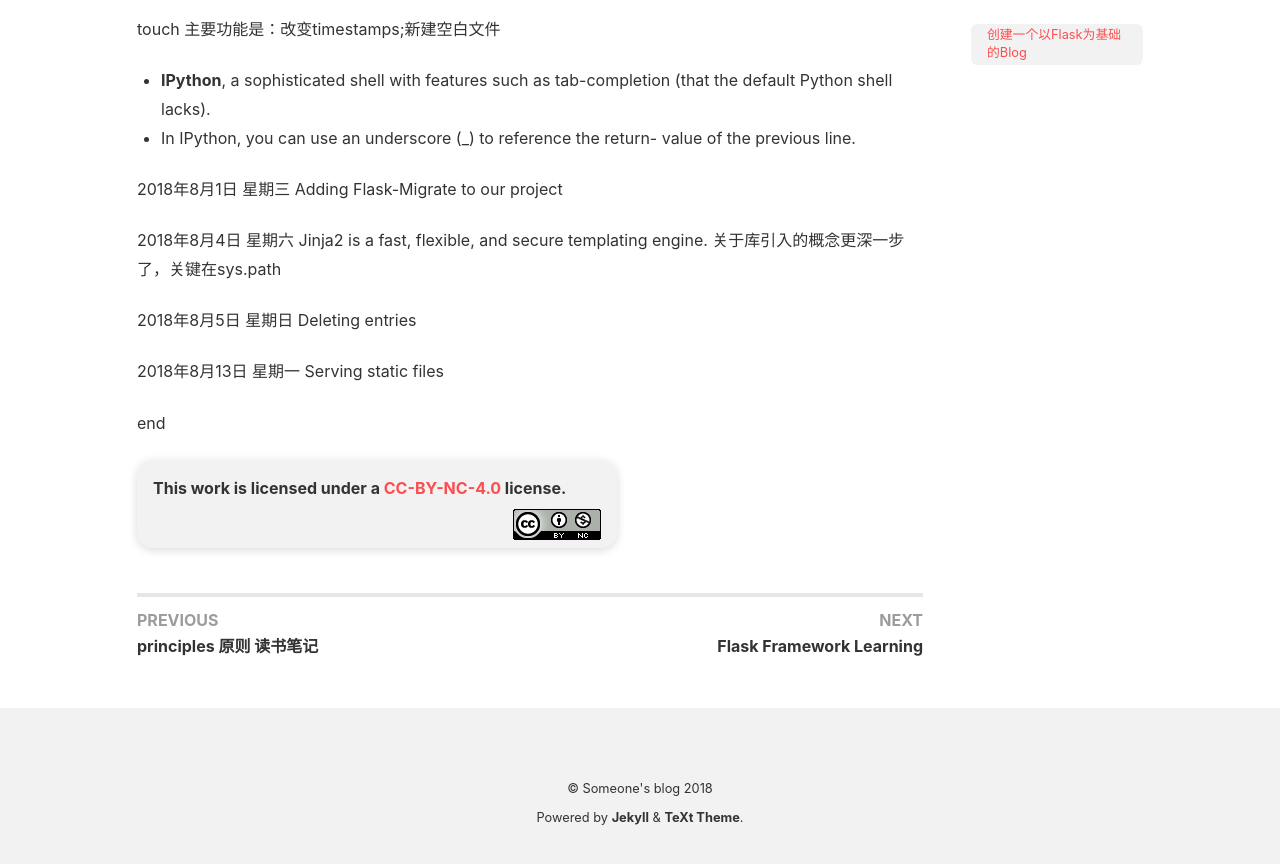
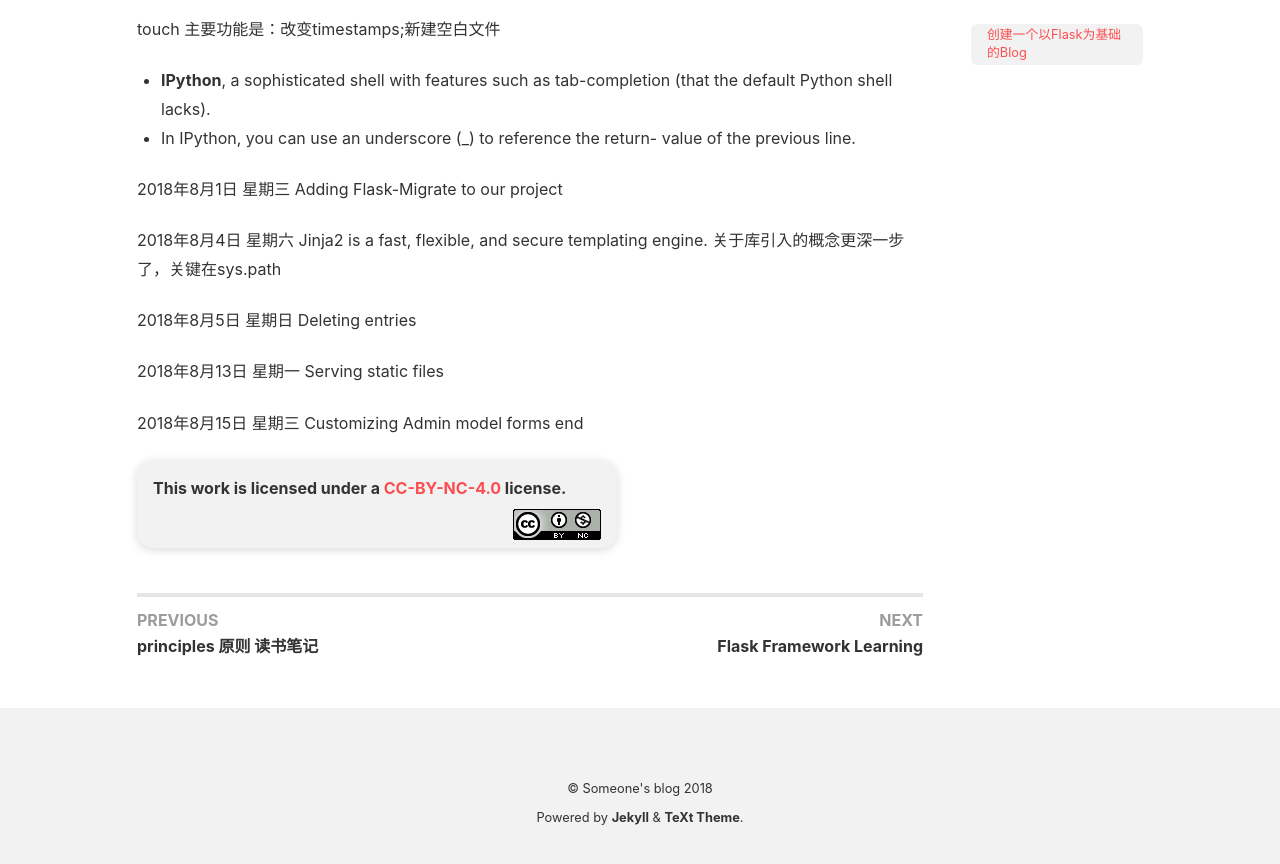
Before and after one commit to slyrx/Tech_Blog, a Jekyll site: the page built from _posts/2018-8-1-python-flask-blog.md, in a window 1280 px wide and 900 px high, scrolled down 2914 px. Shown: the top 864 px of the window. Built offline with Jekyll 4.4.1, drawn with Linux system fonts in a browser that asks for light colours; nearby versions of some CDN libraries.

Commit message:
new modify

```diff
--- a/_posts/2018-8-1-python-flask-blog.md
+++ b/_posts/2018-8-1-python-flask-blog.md
@@ -63,5 +63,6 @@ Deleting entries
 2018年8月13日 星期一
 Serving static files
 
-
+2018年8月15日 星期三
+Customizing Admin model forms
 end
```
